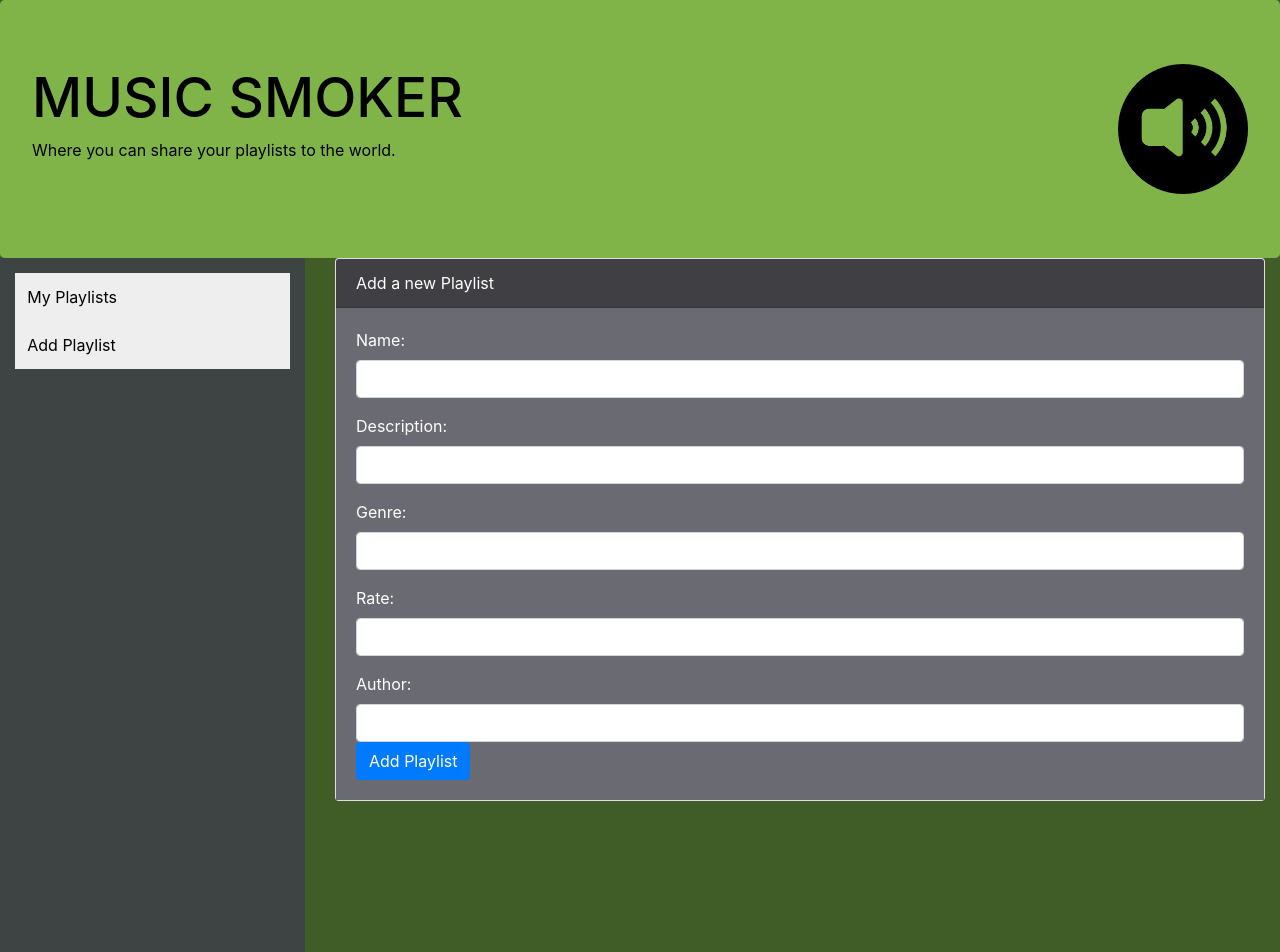
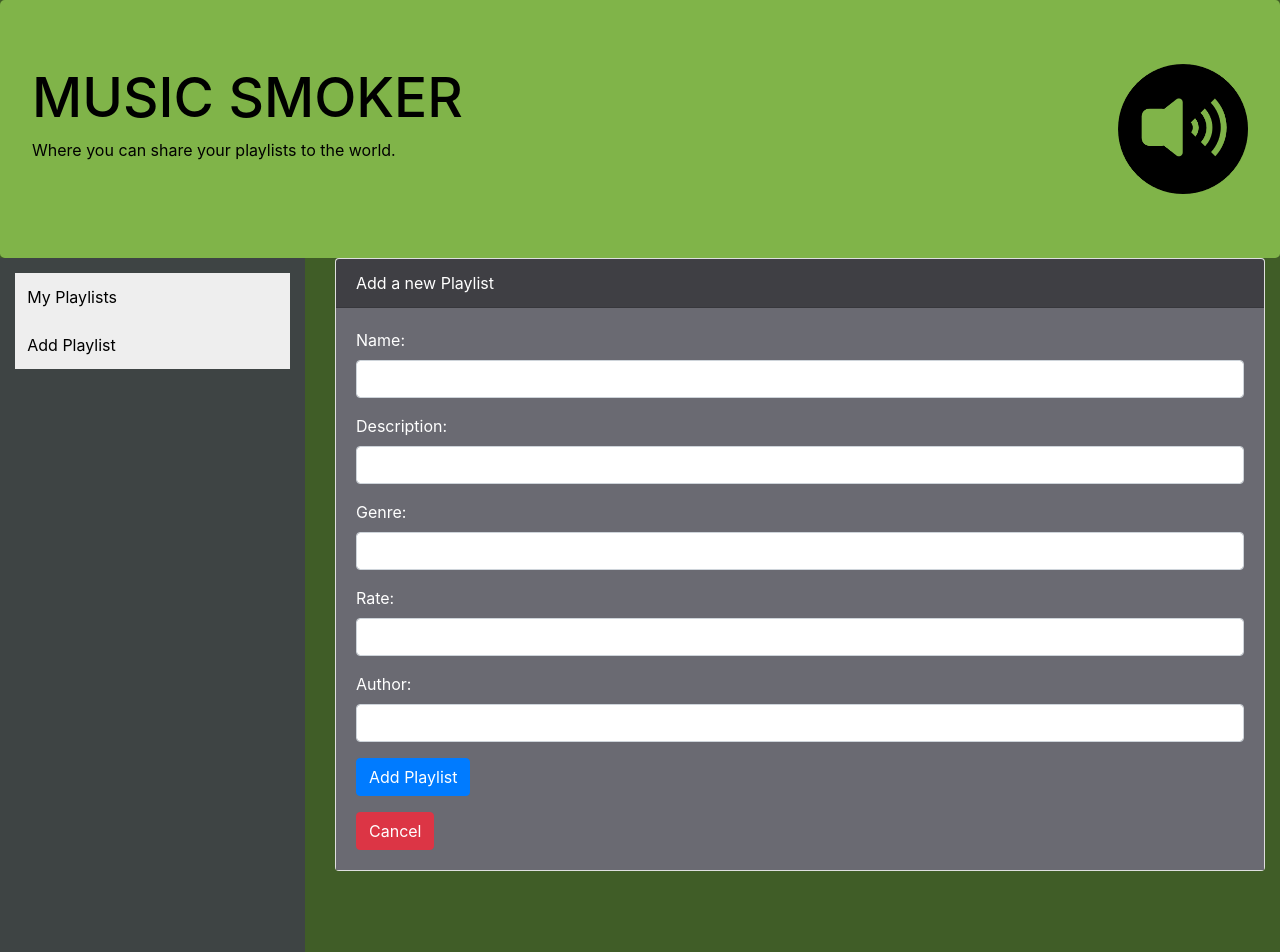
Before and after one commit to estuardo9609/Music-Smoker-2, an Angular app: page /create-playlist in a window 1280 px wide. Shown: the top 952 px of the page. Built offline with nearby package versions, Linux system fonts and the light colour scheme.

Commit message:
Correcciones a objetos de front y recepción de errores

```diff
--- a/src/app/app-routing.module.ts
+++ b/src/app/app-routing.module.ts
@@ -6,15 +6,15 @@ import {DashboardComponent} from './dashboard/dashboard.component';
 import {EditPlaylistComponent} from './edit-playlist/edit-playlist.component'
 
 const routes: Routes = [
-  { path: '', redirectTo: '/dashboard', pathMatch: 'full' },
-  { path: 'dashboard', component: DashboardComponent },
+  { path: '', redirectTo: '/dashboard', pathMatch: 'full'},
+  { path: 'dashboard', component: DashboardComponent},
   { path: 'create-playlist', component: RouterContainerComponent },
   { path: 'edit/:id', component: EditPlaylistComponent }
 ];
 
 
 @NgModule({
-  imports: [ RouterModule.forRoot(routes) ],
+  imports: [ RouterModule.forRoot(routes, {onSameUrlNavigation: 'reload'}) ],
   exports: [ RouterModule ]
 })
 export class AppRoutingModule { }
--- a/src/app/create-playlist/create-playlist.component.html
+++ b/src/app/create-playlist/create-playlist.component.html
@@ -24,7 +24,14 @@
           <label for="author">Author:</label>
           <input type = "text" class="form-control" name="author" [(ngModel)]="author">
         </div>
-        <input type = "submit" value="Add Playlist" class="btn btn-primary">
+        <div>
+          <p>   </p>
+          <input type = "submit" value="Add Playlist" class="btn btn-primary">
+        </div>
     </form>
+    <div>
+      <p>   </p>
+      <a routerLink="/dashboard" class="btn btn-danger">Cancel</a>
+    </div>
   </div>
 </div>
--- a/src/app/create-playlist/create-playlist.component.ts
+++ b/src/app/create-playlist/create-playlist.component.ts
@@ -34,6 +34,6 @@ export class CreatePlaylistComponent implements OnInit {
     this.description = '';
     this.genre = '';
     this.rate = 0;
-    alert('You have created a new playlist');
+    this.author = '';
   }
 }
--- a/src/app/dashboard/dashboard.component.html
+++ b/src/app/dashboard/dashboard.component.html
@@ -9,8 +9,8 @@
                         <p class="card-text">Description: {{Playlist.description}} </p>
                         <p>Rate: {{Playlist.rate}}</p>
                         <p>Author: {{Playlist.author}}</p>
-                        <a href="#" (click)="removePlaylist(Playlist)" class="btn btn-danger">Delete</a>
-                        <a href="#" routerLink = "/edit/{{Playlist._id}}" class="btn btn-primary">Edit</a>
+                        <a href='#' (click)="removePlaylist(Playlist)" class="btn btn-danger">Delete</a>
+                        <a routerLink="/dashboard" routerLink = "/edit/{{Playlist._id}}" class="btn btn-primary">Edit</a>
                       </div>
                   </div>
         </li>
--- a/src/app/dashboard/dashboard.component.ts
+++ b/src/app/dashboard/dashboard.component.ts
@@ -2,13 +2,14 @@ import { Component, OnInit, Input } from '@angular/core';
 import { Playlist } from '../playlist';
 import {PlaylistManagerService} from '../playlist-manager.service';
 import {Observable, of} from 'rxjs';
+
 
 @Component({
   selector: 'app-dashboard',
   templateUrl: './dashboard.component.html',
   styleUrls: ['./dashboard.component.css']
 })
-export class DashboardComponent implements OnInit {
+export class DashboardComponent implements OnInit{
 
   playlists;
 
@@ -30,7 +31,7 @@ export class DashboardComponent implements OnInit {
   removePlaylist(playlist: Playlist){
     this._playlistManagerService.removePlaylist(playlist).subscribe(
       err => console.error(err),
-      () => console.log('Se ha agregado un elemento con exito')
+      () => alert('Se ha eliminado un elemento con exito')
     );
   }
 
--- a/src/app/edit-playlist/edit-playlist.component.html
+++ b/src/app/edit-playlist/edit-playlist.component.html
@@ -24,7 +24,9 @@
             <input type = "text" class="form-control" name="rate" value="{{playlist.author}}" [(ngModel)]="playlist.author">
         </div>
         <div>
-            <a href="#" (click)="editPlaylist(playlist)" class="btn btn-primary">Edit</a>
+            <p>   </p>
+            <a routerLink="/dashboard" (click)="editPlaylist(playlist)" class="btn btn-primary">Edit</a>
+            <a routerLink="/dashboard" class="btn btn-danger">Cancel</a>
         </div>
     </div>
   </div>
--- a/src/app/edit-playlist/edit-playlist.component.ts
+++ b/src/app/edit-playlist/edit-playlist.component.ts
@@ -33,7 +33,10 @@ export class EditPlaylistComponent implements OnInit {
   editPlaylist(){
     this._playlistManagerService.editPlaylist(this.route.snapshot.paramMap.get('id'), this.playlist).subscribe(
       err => console.error(err),
-      () => console.log('Se modificado exitosamente el playlist')
+      response => {
+        alert(response.error.message);
+      },
+      () => alert('Se modificado exitosamente el playlist')
     );
   }
 }
--- a/src/app/playlist-manager.service.ts
+++ b/src/app/playlist-manager.service.ts
@@ -16,7 +16,7 @@ export class PlaylistManagerService {
   constructor(private http:HttpClient) { }
 
   getPlaylist(){
-    return this.http.get('http://localhost:3001/api/playlists');
+    return this.http.get('http://localhost:3001/api/playlists')
   }
 
   removePlaylist(playlist: Playlist){
--- a/src/app/router-container/router-container.component.ts
+++ b/src/app/router-container/router-container.component.ts
@@ -19,7 +19,11 @@ export class RouterContainerComponent implements OnInit {
 
   addPlaylist(playlist: Playlist){
     this._PlaylistManagerService.addPlaylist(playlist).subscribe(
-
+      err => console.error(err),
+      response => {
+        alert(response.error.message);
+      },
+      () => alert('Se ha agregado exitosamente el playlist')
     );
   }
 
```
